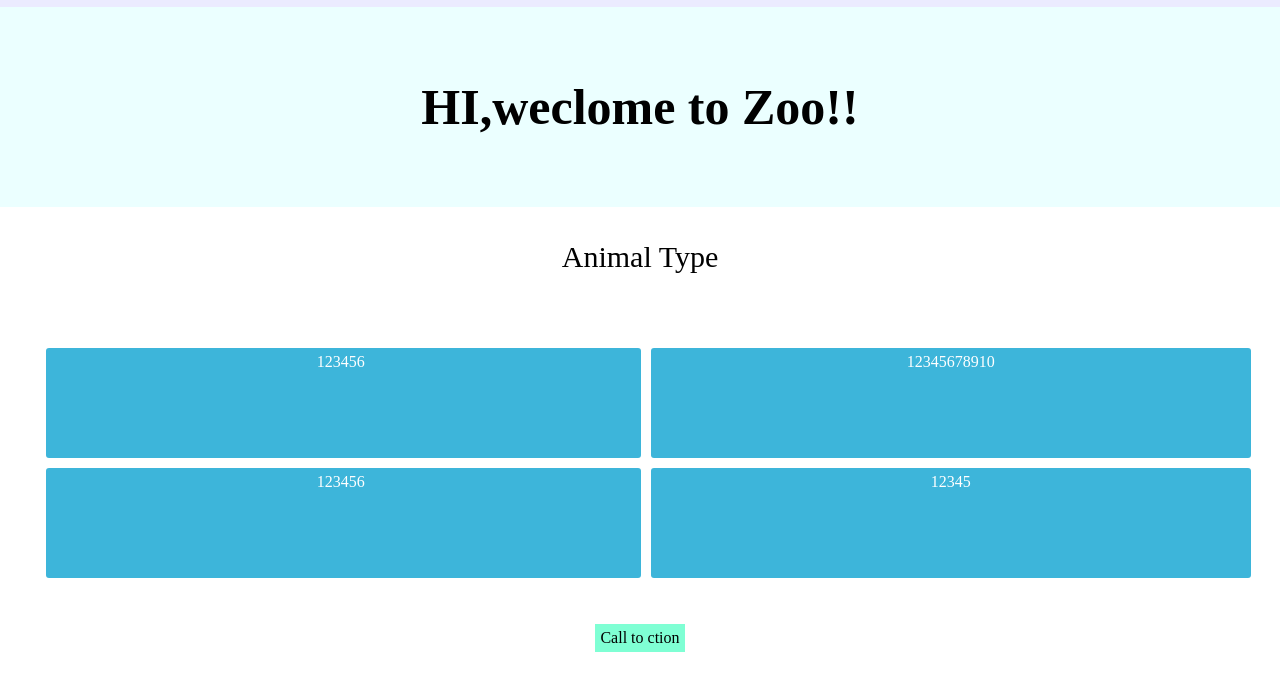
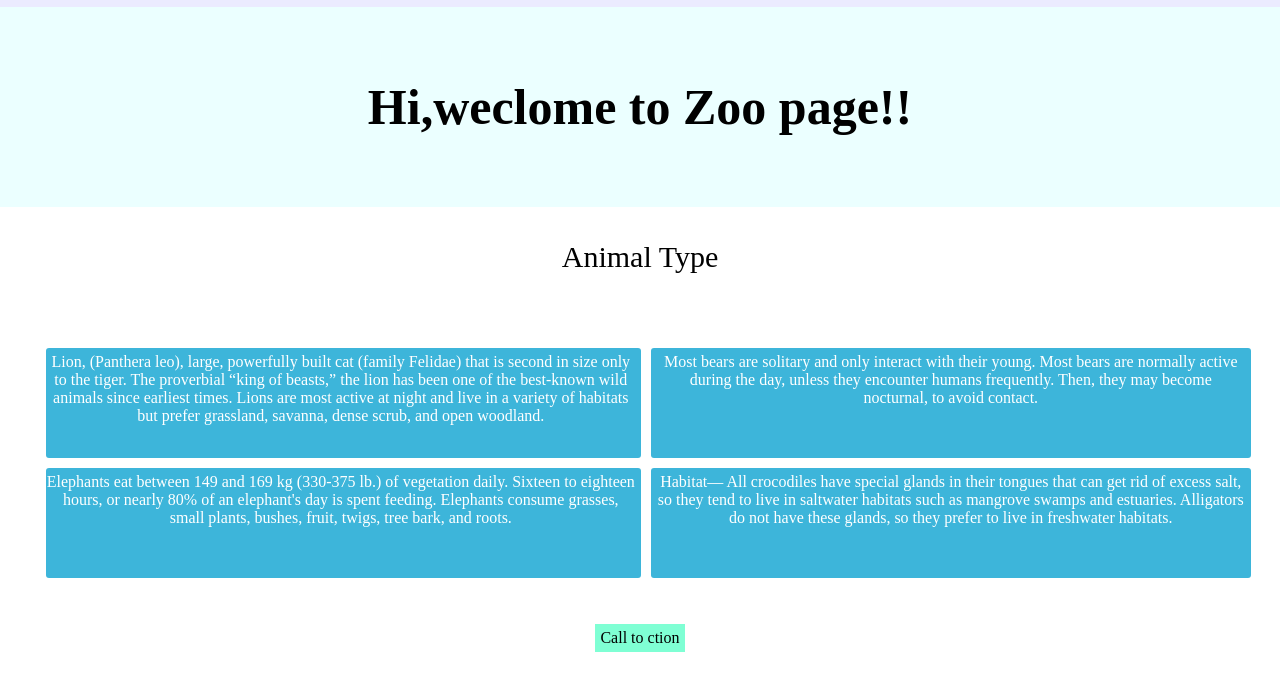
Before and after one commit to weilong-create/remote-assignments, a plain HTML site: page Week-1/Assignments-6/index.html in a window 1280 px wide. Shown: the part 51-742 px from the top of the page. Drawn offline with Linux system fonts and the light colour scheme.

Commit message:
Update index.html

```diff
--- a/Week-1/Assignments-6/index.html
+++ b/Week-1/Assignments-6/index.html
@@ -9,22 +9,21 @@
   <body style="margin:0 ;padding:0%">
     <header>
         <nav class="container">
-            <div class="item item1">Zoo<img src="123.png" alt="LION"></div>
+            <div class="item item1" >Zoo<img src="123.png" alt="LION"></div>
             <div class="item item2">Item1</a></div>
             <div class="item item2">Item2</a></div>
             <div class="item item2">Item3</a></div>
             <div class="item item2">Item4</a></div>
         </nav>
       </header>
-      <div class="p1">HI,weclome to Zoo!!</div>
-
+      <div class="p1">Hi,weclome to Zoo page!!</div>
       <div class="p2">Animal Type</div>
-      <div class="container2">
+      <div class="container2" style=" margin-top: 0px; margin-bottom: 0PX;">
         <ul class="content">
-            <div class="name1">123456</div>
-            <div class="name1">123456</div>
-            <div class="name2">12345678910</div>
-            <div class="name2">12345</div>
+            <div class="name1">Lion, (Panthera leo), large, powerfully built cat (family Felidae) that is second in size only to the tiger. The proverbial “king of beasts,” the lion has been one of the best-known wild animals since earliest times. Lions are most active at night and live in a variety of habitats but prefer grassland, savanna, dense scrub, and open woodland. </div>
+            <div class="name1">Elephants eat between 149 and 169 kg (330-375 lb.) of vegetation daily. Sixteen to eighteen hours, or nearly 80% of an elephant's day is spent feeding. Elephants consume grasses, small plants, bushes, fruit, twigs, tree bark, and roots.</div>
+            <div class="name2">Most bears are solitary and only interact with their young. Most bears are normally active during the day, unless they encounter humans frequently. Then, they may become nocturnal, to avoid contact. </div>
+            <div class="name2">Habitat— All crocodiles have special glands in their tongues that can get rid of excess salt, so they tend to live in saltwater habitats such as mangrove swamps and estuaries. Alligators do not have these glands, so they prefer to live in freshwater habitats.</div>
         </ul>
       </div>
         <foot>
```
